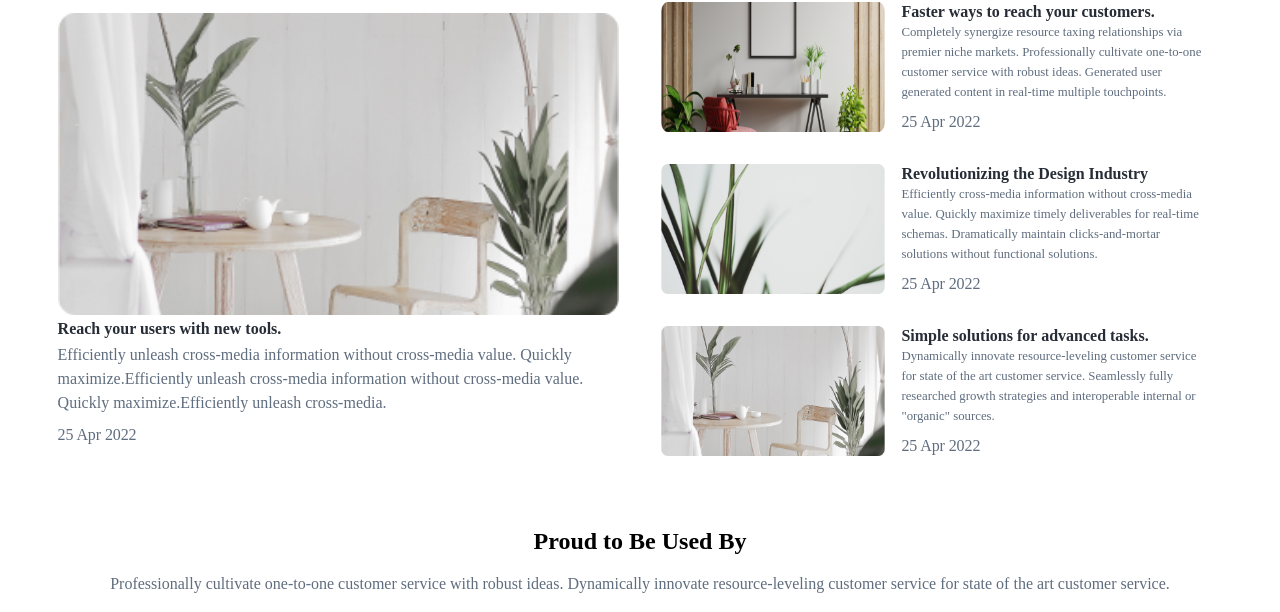
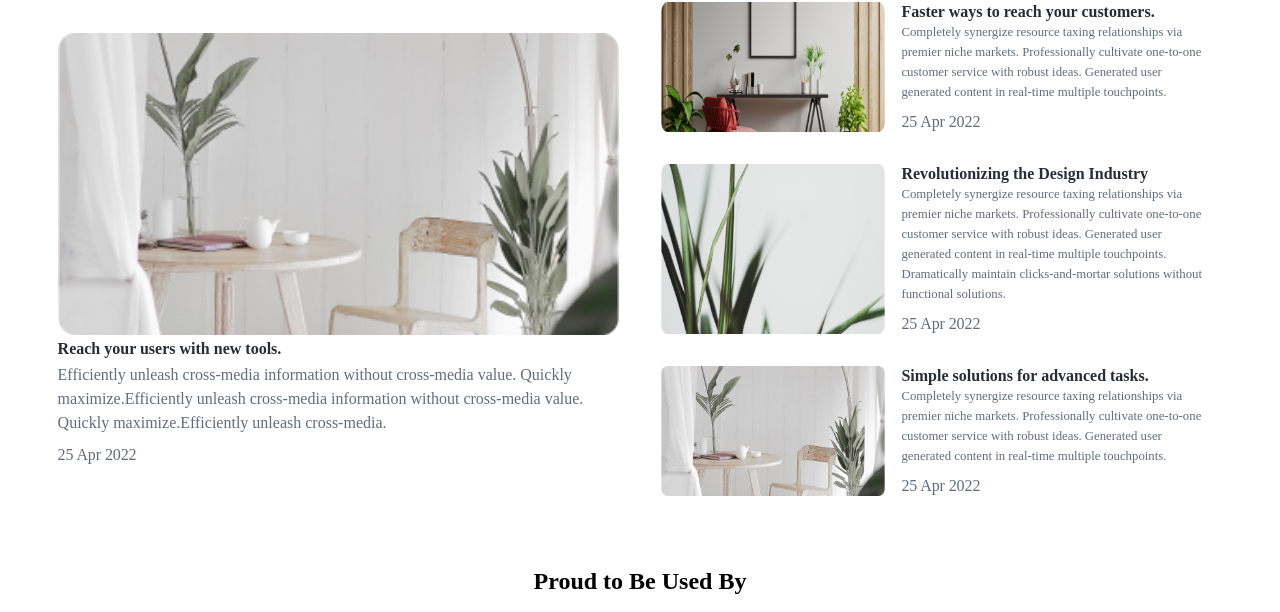
Before and after one commit to SameerShahzad143/UI-Assignment, a plain HTML site: page Page/Main.html in a window 1280 px wide. Shown: the part 2399-3011 px from the top of the page. Drawn offline with Linux system fonts and the light colour scheme; files whose address does not match are found by name.

Commit message:
Changing Text of Latest Blog Posts

```diff
--- a/Page/Main.html
+++ b/Page/Main.html
@@ -400,7 +400,7 @@
                     </div>
                     <div class="bcl-right-content">
                         <p class="bcl-right-bold">Revolutionizing the Design Industry</p>
-                        <p class="bcl-right-normal">Efficiently cross-media information without cross-media value. Quickly maximize timely deliverables for real-time schemas.
+                        <p class="bcl-right-normal">Completely synergize resource taxing relationships via premier niche markets. Professionally cultivate one-to-one customer service with robust ideas. Generated user generated content in real-time multiple touchpoints.
                             Dramatically maintain clicks-and-mortar solutions without functional solutions.</p>
                         <p class="blog-date">25 Apr 2022</p>
                     </div>
@@ -411,8 +411,7 @@
                     </div>
                     <div class="bcl-right-content">
                         <p class="bcl-right-bold">Simple solutions for advanced tasks.</p>
-                        <p class="bcl-right-normal">Dynamically innovate resource-leveling customer service for state of the art customer service. Seamlessly
-                            fully researched growth strategies and interoperable internal or "organic" sources.</p>
+                        <p class="bcl-right-normal">Completely synergize resource taxing relationships via premier niche markets. Professionally cultivate one-to-one customer service with robust ideas. Generated user generated content in real-time multiple touchpoints.</p>
                         <p class="blog-date">25 Apr 2022</p>
                     </div>
 
```
